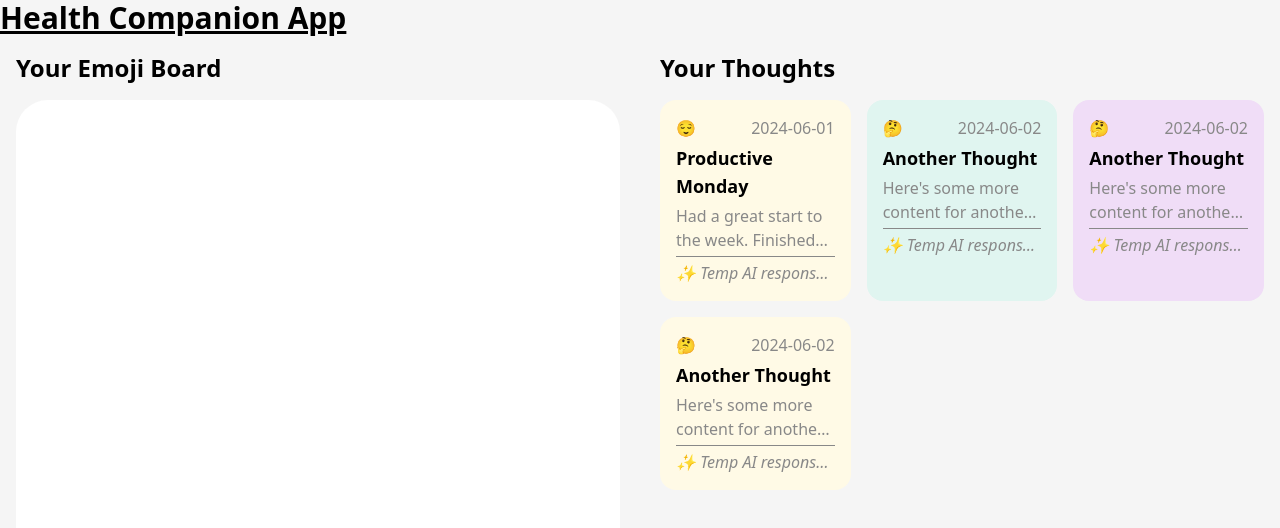
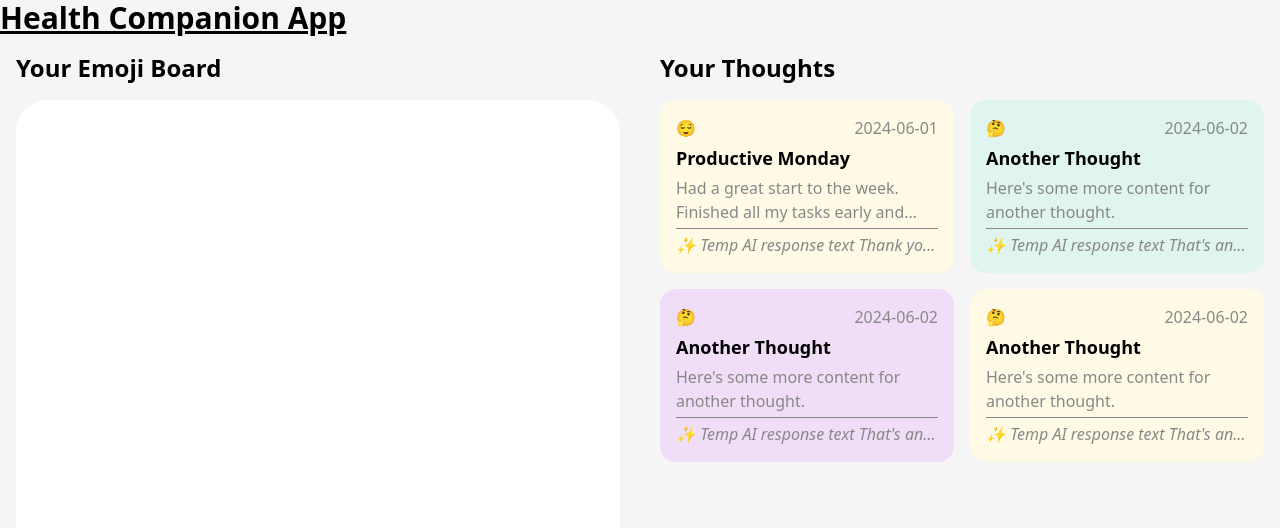
Before and after one commit to silhuang/health-companion-app, a React (Vite) app in the folder frontend/: page / in a window 1280 px wide. Shown: the top 528 px of the page. Built offline with nearby package versions, Linux system fonts and the light colour scheme.

Commit message:
Update responsive thresholds

```diff
--- a/frontend/src/components/dashboard/Dashboard.tsx
+++ b/frontend/src/components/dashboard/Dashboard.tsx
@@ -52,7 +52,7 @@
       {/* RIGHT SIDE */}
       <div className="flex flex-col gap-4 p-4 flex-1">
         <div className="text-2xl font-bold">Your Thoughts</div>
-        <div className="grid grid-cols-1 lg:grid-cols-2 xl:grid-cols-3 gap-4">
+        <div className="grid grid-cols-1 xl:grid-cols-2 gap-4">
           {thoughtList.map((thought, index) => (
             <ThoughtCard
               title={thought.title}
```
